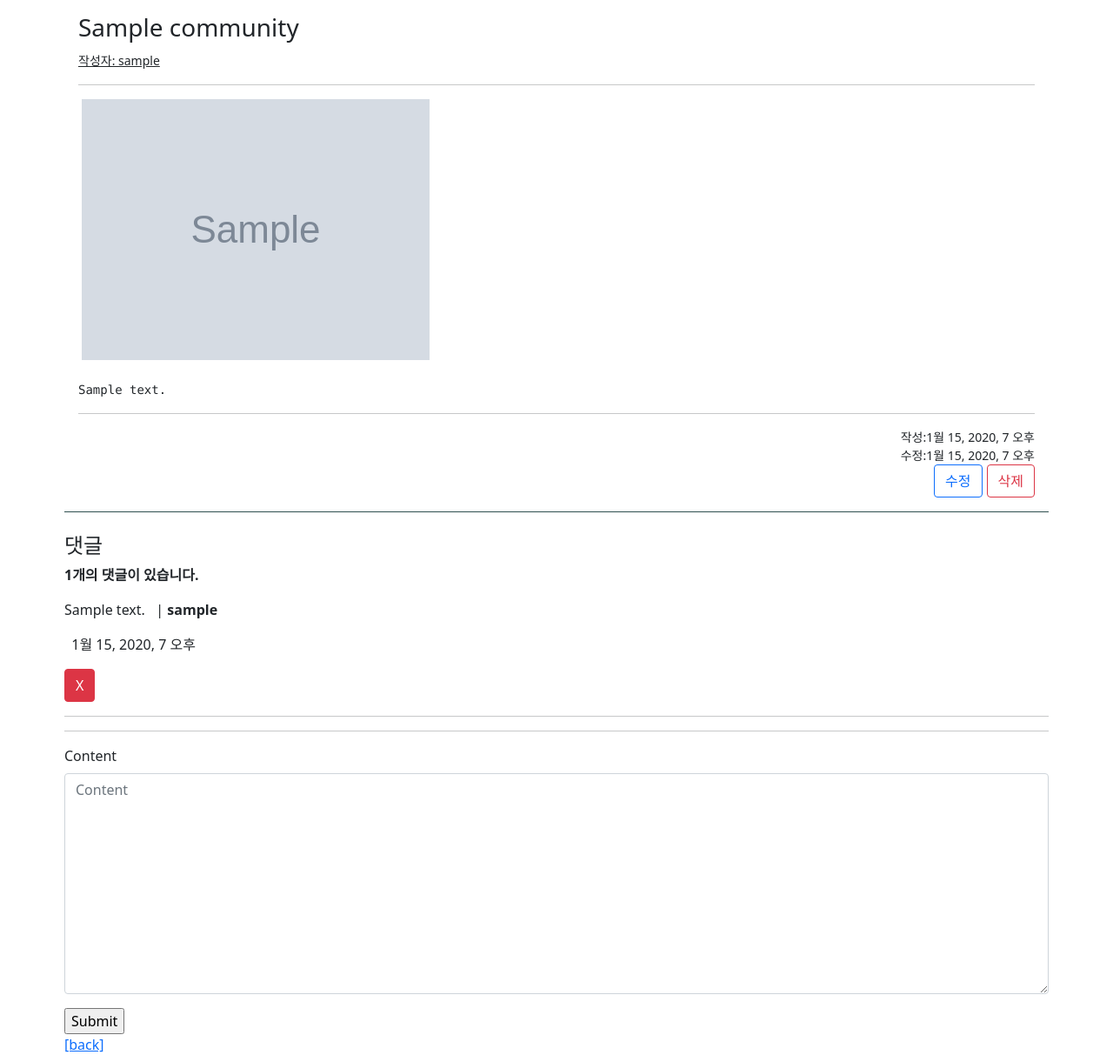
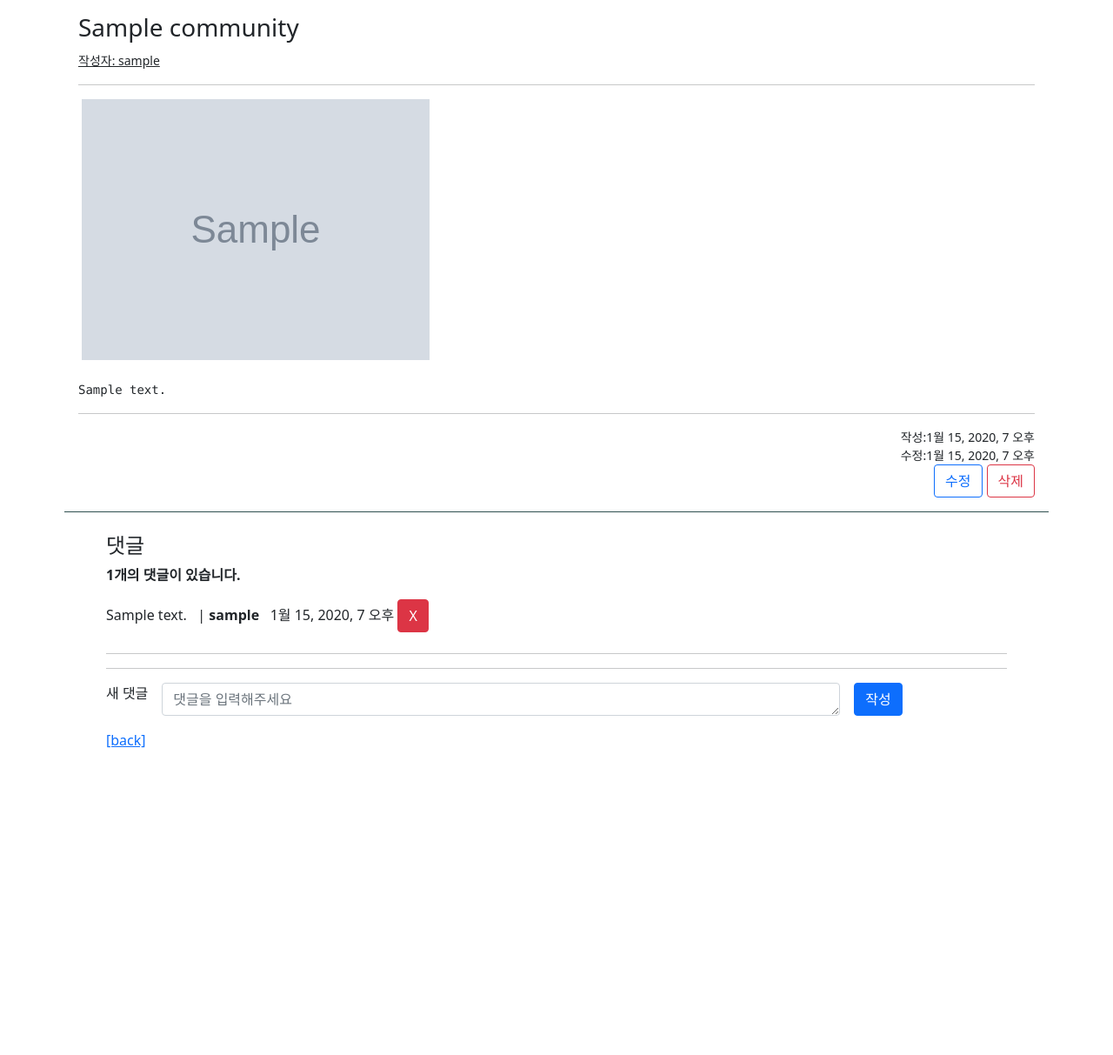
Before and after one commit to YoonSeok-Woo/project_YS_HL, a Django app: page /community/1/ in a window 1280 px wide. Shown: the part 209-1422 px from the top of the page at 87% size. After the commit the page ends 1069 px from the top, so only its background shows below. Run offline with Django 3.2, Linux system fonts and the light colour scheme; a user stored in the database is signed in; tables that the repository leaves empty hold one stand-in row (values such as "Sample post"); grey boxes marked "Sample" are stand-in pictures; some libraries are stand-ins or nearby versions.

Commit message:
1125 communty/detail.html

```diff
--- a/community/forms.py
+++ b/community/forms.py
@@ -1,4 +1,5 @@
 from django import forms
+from django.forms.widgets import Textarea
 from . models import Community,Comment
 
 class CommunityForm(forms.ModelForm):
@@ -7,6 +8,16 @@ class CommunityForm(forms.ModelForm):
         fields = ('title','content','image')
 
 class CommentForm(forms.ModelForm):
+    content = forms.CharField(
+        label = "새 댓글",
+        widget = forms.Textarea(
+            attrs={
+                'class': 'col-auto',
+                'placeholder': '댓글을 입력해주세요',
+                'rows': '1',
+            }
+        )
+    )
     class Meta:
         model = Comment
         exclude = ('community','user')
--- a/community/templates/community/detail.html
+++ b/community/templates/community/detail.html
@@ -23,6 +23,7 @@
   </div>
   {% endif %}
 </div>
+  <div class="container-comment px-5 min-vh-50">
   <br>
   <h4>댓글</h4>
   {% if comments|length %}
@@ -30,7 +31,7 @@
   {% endif %}
   {% for comment in comments %}
     <div class="inblockclass">
-      <p style="display: inline-block">{{ comment.content }} &nbsp;</p> | <strong>{{ comment.user }}</strong> <p class="font-weight-light">&nbsp; {{ comment.created_at }}</p></p>
+      <p style="display: inline-block">{{ comment.content }} &nbsp; | <strong>{{ comment.user }}</strong> <span class="font-weight-light">&nbsp; {{ comment.created_at }}</span></p>
       {% if request.user == comment.user %}
         <a href="{% url 'community:comment_delete' community.pk comment.pk %}" class="btn btn-danger">X</a>
       {% endif %}
@@ -41,13 +42,21 @@
   {% endfor %}
   <hr>
   {% if request.user.is_authenticated %}
-    <form action="{% url 'community:comment_create' community.pk %}" method="POST">
+    <form action="{% url 'community:comment_create' community.pk %}" method="POST" class="row g-3">
       {% csrf_token %}
-      {% bootstrap_form comment_form %}
-      <input type="submit">
+      <div class="col-auto">
+        <label class="form-label" for="id_content">새 댓글</label>
+      </div>
+      <div class="col-auto">
+        <textarea name="content" cols="80" rows="1" class="form-control" placeholder="댓글을 입력해주세요" title required id="id_content"></textarea>
+      </div>
+      <div class="col-auto">
+        <button type="submit" class="btn btn-primary mb-3">작성</button>
+      </div>
     </form>
   {% else %}
     <a href="{% url 'user:login' %}">[댓글을 작성하려면 로그인하세요.]</a>
   {% endif %}
   <a href="{% url 'community:index' %}">[back]</a>
+  </div>
 {% endblock content %}
```
